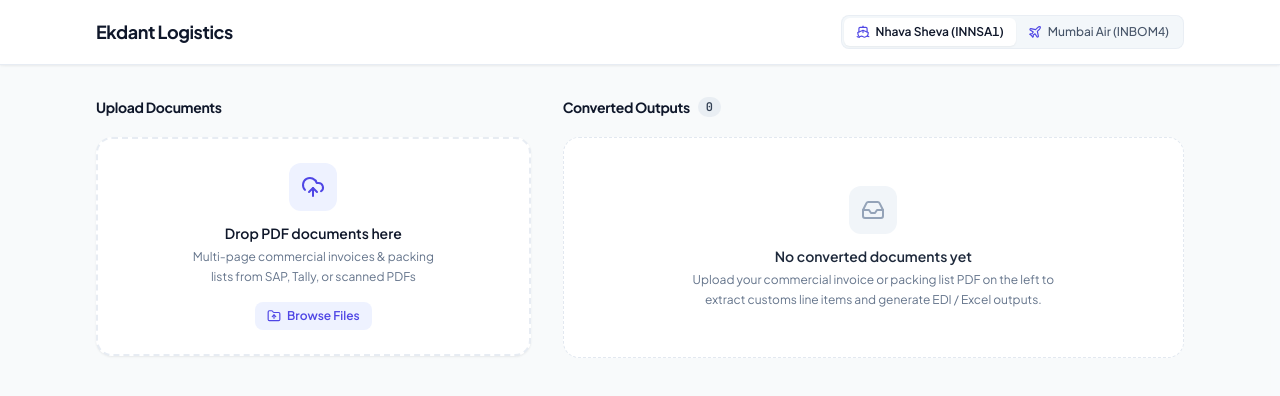
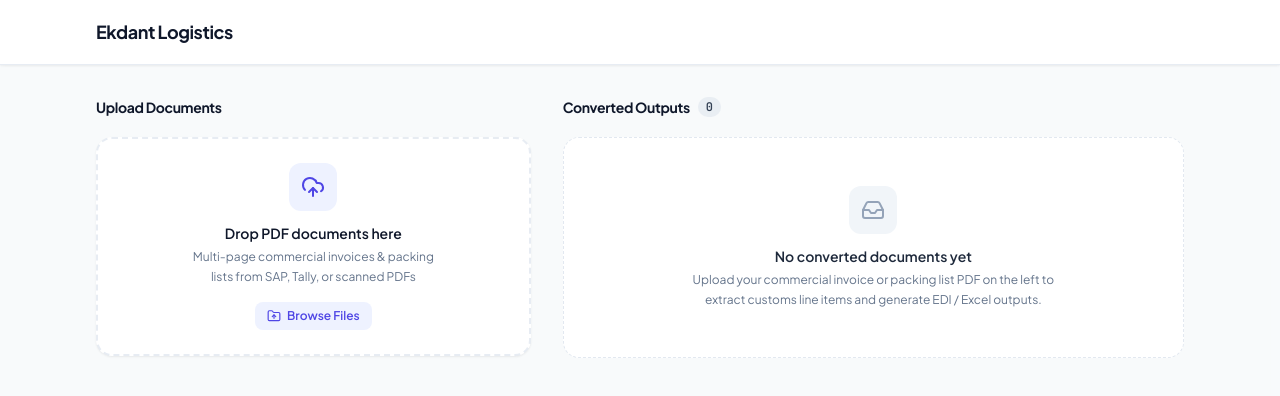
Before and after one commit to Rushaljain/EkdantLogistics, a React (Vite) app: page / in a window 1280 px wide. Shown: the top 396 px of the page. Built offline with nearby package versions, Linux system fonts and the light colour scheme.

Commit message:
feat: move port selector from header into individual output card dropdowns

```diff
--- a/src/App.tsx
+++ b/src/App.tsx
@@ -8,15 +8,10 @@
 import { extractInvoiceFromPdf } from './utils/geminiExtractor';
 
 const LOCAL_STORAGE_INVOICES_KEY = 'ekdant_customs_invoices_v4';
-const LOCAL_STORAGE_PORT_KEY = 'ekdant_customs_port_v4';
 const LOCAL_STORAGE_KEY_KEY = 'ekdant_gemini_key';
+const DEFAULT_PORT: CustomsPort = 'INNSA1';
 
 export function App() {
-  // Current active port
-  const [currentPort, setCurrentPort] = useState<CustomsPort>(() => {
-    return (localStorage.getItem(LOCAL_STORAGE_PORT_KEY) as CustomsPort) || 'INNSA1';
-  });
-
   // Converted Invoices Feed - starts clean with no hardcoded sample invoices
   const [invoices, setInvoices] = useState<ConvertedInvoice[]>(() => {
     try {
@@ -51,12 +46,6 @@
     }
   }, [invoices]);
 
-  // Persist port
-  const handlePortChange = (port: CustomsPort) => {
-    setCurrentPort(port);
-    localStorage.setItem(LOCAL_STORAGE_PORT_KEY, port);
-  };
-
   // Handle multiple files selected
   const handleFilesSelected = async (files: File[]) => {
     const newQueueItems: QueueFile[] = files.map(file => ({
@@ -73,7 +62,7 @@
     for (const item of newQueueItems) {
       try {
         if (!item.file) continue;
-        const converted = await extractInvoiceFromPdf(item.file, apiKey, currentPort);
+        const converted = await extractInvoiceFromPdf(item.file, apiKey, DEFAULT_PORT);
 
         // Update queue item status to converted
         setQueue(prev => prev.map(q => q.id === item.id ? { ...q, status: 'converted' } : q));
@@ -98,7 +87,7 @@
     setQueue(prev => prev.map(q => q.id === fileId ? { ...q, status: 'processing', errorMessage: undefined } : q));
 
     try {
-      const converted = await extractInvoiceFromPdf(target.file, apiKey, currentPort);
+      const converted = await extractInvoiceFromPdf(target.file, apiKey, DEFAULT_PORT);
       setQueue(prev => prev.map(q => q.id === fileId ? { ...q, status: 'converted' } : q));
       setInvoices(prev => [converted, ...prev]);
     } catch (err: any) {
@@ -119,6 +108,18 @@
   };
 
   // Invoice Card Actions
+  const handleInvoicePortChange = (invoiceId: string, newPort: CustomsPort) => {
+    setInvoices(prev => prev.map(inv => {
+      if (inv.id !== invoiceId) return inv;
+      const isAir = newPort === 'INBOM4';
+      return {
+        ...inv,
+        portOfLoading: newPort,
+        portOfDischarge: isAir ? (inv.portOfDischarge === 'DEHAM' ? 'DEMUC' : inv.portOfDischarge) : (inv.portOfDischarge === 'DEMUC' ? 'DEHAM' : inv.portOfDischarge)
+      };
+    }));
+  };
+
   const handleEditInvoice = (invoice: ConvertedInvoice) => {
     setEditingInvoice(invoice);
   };
@@ -139,10 +140,7 @@
   return (
     <div className="min-h-screen bg-slate-50/80 text-slate-900 flex flex-col font-sans">
       {/* Top Navigation Bar */}
-      <Header
-        currentPort={currentPort}
-        onPortChange={handlePortChange}
-      />
+      <Header />
 
       {/* Main Workspace (2-Column Split) */}
       <main className="flex-1 max-w-6xl w-full mx-auto p-4 sm:p-6 lg:p-8">
@@ -176,6 +174,7 @@
               onEdit={handleEditInvoice}
               onDelete={handleDeleteInvoice}
               onClearAll={handleClearAllInvoices}
+              onPortChange={handleInvoicePortChange}
             />
           </section>
         </div>
--- a/src/components/ConvertedOutputsFeed.tsx
+++ b/src/components/ConvertedOutputsFeed.tsx
@@ -1,6 +1,6 @@
 import React from 'react';
 import { Inbox, Trash2 } from 'lucide-react';
-import type { ConvertedInvoice } from '../types';
+import type { ConvertedInvoice, CustomsPort } from '../types';
 import { OutputCard } from './OutputCard';
 
 interface ConvertedOutputsFeedProps {
@@ -8,13 +8,15 @@
   onEdit: (invoice: ConvertedInvoice) => void;
   onDelete: (invoiceId: string) => void;
   onClearAll: () => void;
+  onPortChange?: (invoiceId: string, port: CustomsPort) => void;
 }
 
 export const ConvertedOutputsFeed: React.FC<ConvertedOutputsFeedProps> = ({
   invoices,
   onEdit,
   onDelete,
-  onClearAll
+  onClearAll,
+  onPortChange
 }) => {
   return (
     <div className="space-y-4">
@@ -65,6 +67,7 @@
               invoice={inv}
               onEdit={onEdit}
               onDelete={onDelete}
+              onPortChange={onPortChange}
             />
           ))}
         </div>
--- a/src/components/Header.tsx
+++ b/src/components/Header.tsx
@@ -1,18 +1,6 @@
 import React from 'react';
-import { Ship, Plane } from 'lucide-react';
-import type { CustomsPort } from '../types';
 
-interface HeaderProps {
-  currentPort: CustomsPort;
-  onPortChange: (port: CustomsPort) => void;
-  hasApiKey?: boolean;
-  onOpenKeyModal?: () => void;
-}
-
-export const Header: React.FC<HeaderProps> = ({
-  currentPort,
-  onPortChange,
-}) => {
+export const Header: React.FC = () => {
   return (
     <header className="sticky top-0 z-30 bg-white/90 backdrop-blur-md border-b border-slate-200/80 shadow-subtle">
       <div className="max-w-6xl mx-auto px-4 sm:px-6 lg:px-8 h-16 flex items-center justify-between">
@@ -22,35 +10,6 @@
             Ekdant Logistics
           </h1>
         </div>
-
-        {/* Right: Operational Controls */}
-        <div className="flex items-center space-x-3">
-          {/* Port Selector Pill */}
-          <div className="bg-slate-100/80 p-0.5 rounded-lg border border-slate-200/60 flex items-center text-xs font-medium">
-            <button
-              onClick={() => onPortChange('INNSA1')}
-              className={`flex items-center space-x-1.5 px-3 py-1.5 rounded-md transition-all ${
-                currentPort === 'INNSA1'
-                  ? 'bg-white text-slate-900 font-semibold shadow-sm'
-                  : 'text-slate-600 hover:text-slate-900'
-              }`}
-            >
-              <Ship className="w-3.5 h-3.5 text-indigo-600" />
-              <span>Nhava Sheva (INNSA1)</span>
-            </button>
-            <button
-              onClick={() => onPortChange('INBOM4')}
-              className={`flex items-center space-x-1.5 px-3 py-1.5 rounded-md transition-all ${
-                currentPort === 'INBOM4'
-                  ? 'bg-white text-slate-900 font-semibold shadow-sm'
-                  : 'text-slate-600 hover:text-slate-900'
-              }`}
-            >
-              <Plane className="w-3.5 h-3.5 text-indigo-600" />
-              <span>Mumbai Air (INBOM4)</span>
-            </button>
-          </div>
-        </div>
       </div>
     </header>
   );
--- a/src/components/OutputCard.tsx
+++ b/src/components/OutputCard.tsx
@@ -6,9 +6,12 @@
   Trash2,
   CheckCircle2,
   AlertTriangle,
-  ArrowRight
+  ArrowRight,
+  Ship,
+  Plane,
+  ChevronDown
 } from 'lucide-react';
-import type { ConvertedInvoice } from '../types';
+import type { ConvertedInvoice, CustomsPort } from '../types';
 import { downloadEdi } from '../utils/ediCompiler';
 import { downloadExcel } from '../utils/excelCompiler';
 
@@ -16,12 +19,14 @@
   invoice: ConvertedInvoice;
   onEdit: (invoice: ConvertedInvoice) => void;
   onDelete: (invoiceId: string) => void;
+  onPortChange?: (invoiceId: string, port: CustomsPort) => void;
 }
 
 export const OutputCard: React.FC<OutputCardProps> = ({
   invoice,
   onEdit,
-  onDelete
+  onDelete,
+  onPortChange
 }) => {
   const isExport = invoice.filingType === 'EXPORT';
   const ediExt = isExport ? 'sb' : 'be';
@@ -42,8 +47,8 @@
   return (
     <div className="bg-white rounded-2xl border border-slate-200/80 shadow-card hover:shadow-card-hover transition-all duration-200 p-5 space-y-4">
       {/* 1. Top Row */}
-      <div className="flex flex-wrap items-center justify-between gap-2">
-        <div className="flex items-center space-x-2.5">
+      <div className="flex flex-wrap items-center justify-between gap-2.5">
+        <div className="flex flex-wrap items-center gap-2">
           <span className="font-bold text-slate-900 text-sm font-mono tracking-tight">
             {invoice.invoiceNumber}
           </span>
@@ -67,10 +72,35 @@
           )}
         </div>
 
-        {/* Timestamp */}
-        <span className="text-[11px] text-slate-400 font-mono">
-          {invoice.convertedAt}
-        </span>
+        {/* Right side of Top Row: Port Dropdown + Timestamp */}
+        <div className="flex items-center space-x-2">
+          {/* Port Dropdown for each specific output */}
+          <div className="relative inline-flex items-center">
+            <select
+              value={invoice.portOfLoading || 'INNSA1'}
+              onChange={(e) => onPortChange && onPortChange(invoice.id, e.target.value as CustomsPort)}
+              className="appearance-none bg-slate-50 hover:bg-slate-100/90 text-slate-800 text-[11px] font-semibold pl-6 pr-6 py-1 rounded-lg border border-slate-200/80 focus:outline-none focus:ring-2 focus:ring-indigo-500/20 focus:border-indigo-500 cursor-pointer transition-colors shadow-2xs"
+            >
+              <option value="INNSA1">Nhava Sheva (INNSA1)</option>
+              <option value="INBOM4">Mumbai Air (INBOM4)</option>
+            </select>
+            <div className="absolute left-1.5 pointer-events-none text-indigo-600">
+              {invoice.portOfLoading === 'INBOM4' ? (
+                <Plane className="w-3.5 h-3.5" />
+              ) : (
+                <Ship className="w-3.5 h-3.5" />
+              )}
+            </div>
+            <div className="absolute right-1.5 pointer-events-none text-slate-400">
+              <ChevronDown className="w-3 h-3" />
+            </div>
+          </div>
+
+          {/* Timestamp */}
+          <span className="text-[11px] text-slate-400 font-mono">
+            {invoice.convertedAt}
+          </span>
+        </div>
       </div>
 
       {/* 2. Subtitle: Exporter & Consignee */}
```
